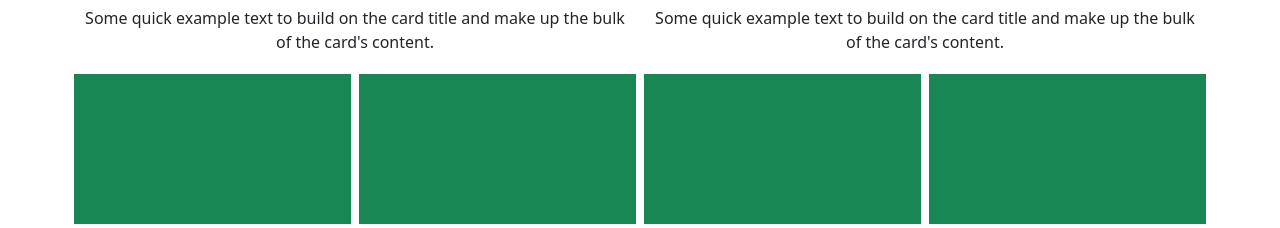
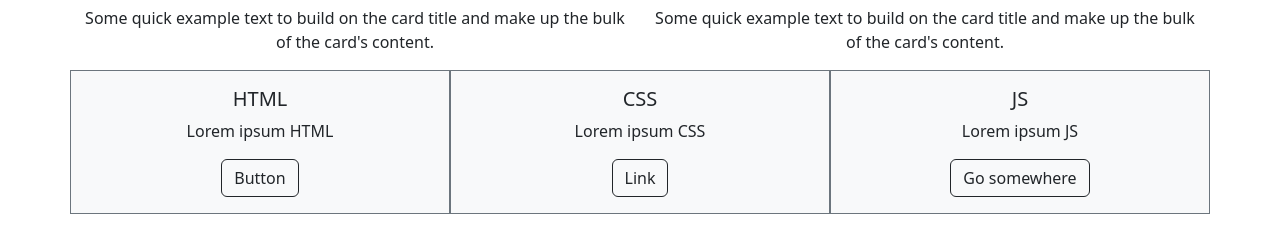
Before and after one commit to simmona92/React-lesson, a React (Create React App) app: page / in a window 1280 px wide. Shown: the part 602-830 px from the top of the page. Built offline with nearby package versions, Linux system fonts and the light colour scheme.

Commit message:
Add files via upload

```diff
--- a/package.json
+++ b/package.json
@@ -10,6 +10,7 @@
     "react": "^18.2.0",
     "react-dom": "^18.2.0",
     "react-scripts": "5.0.1",
+    "uuid": "^9.0.0",
     "web-vitals": "^2.1.4"
   },
   "scripts": {
--- a/src/App.js
+++ b/src/App.js
@@ -1,5 +1,5 @@
 import './App.css';
-import Box from './Components/Box/Box';
+import Boxes from './Components/Boxes/Boxes';
 import Header from './Components/Header/Header';
 import PostContent from './Components/PostContent/PostContent';
 import PostImage from './Components/PostImage/PostImage';
@@ -7,10 +7,10 @@ import PostImage from './Components/PostImage/PostImage';
 function App() {
   return (
     <div className="App">
-      <Header title="Headeris" src="https://th.bing.com/th/id/R.01bdcd131c12d79bd17d471ee5448edd?rik=JpyjRRKPxw3kMw&pid=ImgRaw&r=0"/>
-      <PostImage src="https://th.bing.com/th/id/R.01bdcd131c12d79bd17d471ee5448edd?rik=JpyjRRKPxw3kMw&pid=ImgRaw&r=0"/>
-      <PostContent titleOne="Antraštė 1" titleTwo="Antraštė 2" text="Some quick example text to build on the card title and make up the bulk of the card's content."/>
-      <Box/>
+      <Header title="Headeris" src="https://th.bing.com/th/id/R.01bdcd131c12d79bd17d471ee5448edd?rik=JpyjRRKPxw3kMw&pid=ImgRaw&r=0" />
+      <PostImage src="https://th.bing.com/th/id/R.01bdcd131c12d79bd17d471ee5448edd?rik=JpyjRRKPxw3kMw&pid=ImgRaw&r=0" />
+      <PostContent titleOne="Antraštė 1" titleTwo="Antraštė 2" text="Some quick example text to build on the card title and make up the bulk of the card's content." />
+      <Boxes />
     </div>
   );
 }
--- a/src/Components/Box/Box.js
+++ b/src/Components/Box/Box.js
@@ -1,23 +1,16 @@
 import React from 'react';
 import './Box.css';
 
-function Box() {
+function Box(props) {
+  let {title, content, btn} = props;
   return (
     <>
-      <div className="container">
-        <div className="row">
-          <div className="Box col bg-success m-1">
-          </div>
-          <div className="Box col bg-success m-1">
-          </div>
-          <div className="Box col bg-success m-1">
-          </div>
-          <div className="Box col bg-success m-1">
-          </div>
-        </div>
+      <div className="col-4 p-3 bg-light border border-secondary">
+        <h5>{title}</h5>
+        <p>{content}</p>
+        <button type="button" className="btn btn-outline-dark">{btn}</button>
       </div>
     </>
-
   );
 }
 
--- /dev/null
+++ b/src/Components/Boxes/Boxes.js
@@ -0,0 +1,35 @@
+import React from 'react'
+import Box from '../Box/Box'
+import { v4 as uuidv4 } from 'uuid';
+
+function Boxes() {
+    let allBoxes = [
+        {
+            title: "HTML",
+            content: "Lorem ipsum HTML",
+            btn: "Button",
+        },
+        {
+            title: "CSS",
+            content: "Lorem ipsum CSS",
+            btn: "Link",
+        },
+        {
+            title: "JS",
+            content: "Lorem ipsum JS",
+            btn: "Go somewhere",
+        }
+    ];
+    let boxes = allBoxes.map((box) => {
+        return (
+            <Box key = {uuidv4()} title={box.title} content={box.content} btn={box.btn} />
+        );
+    });
+    return (
+        <div className="container">
+            <div className="row">{boxes}</div>
+        </div>
+    );
+}
+
+export default Boxes;
```
